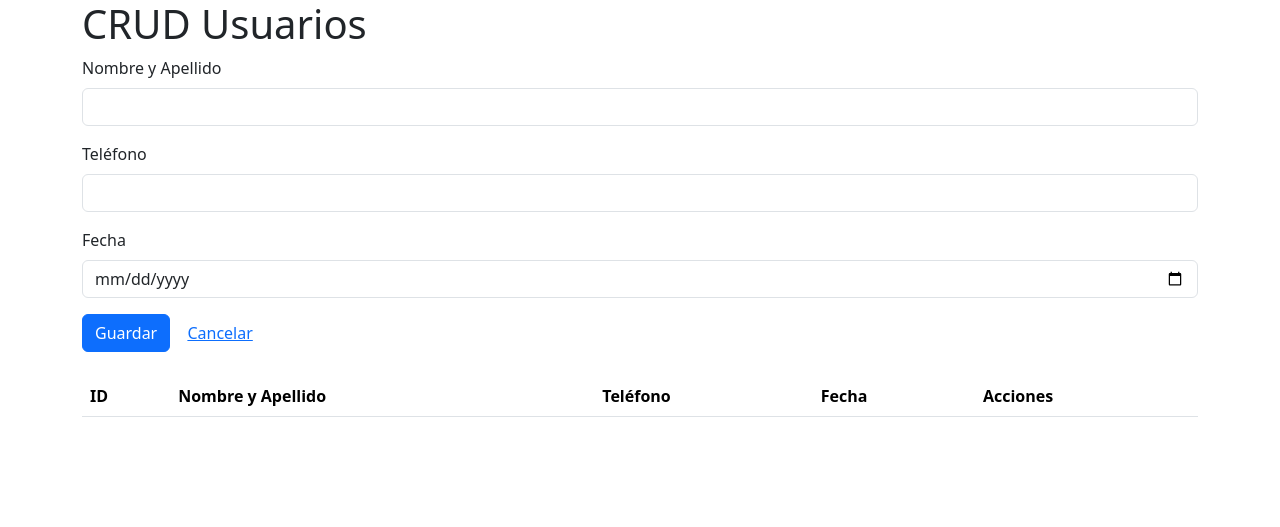
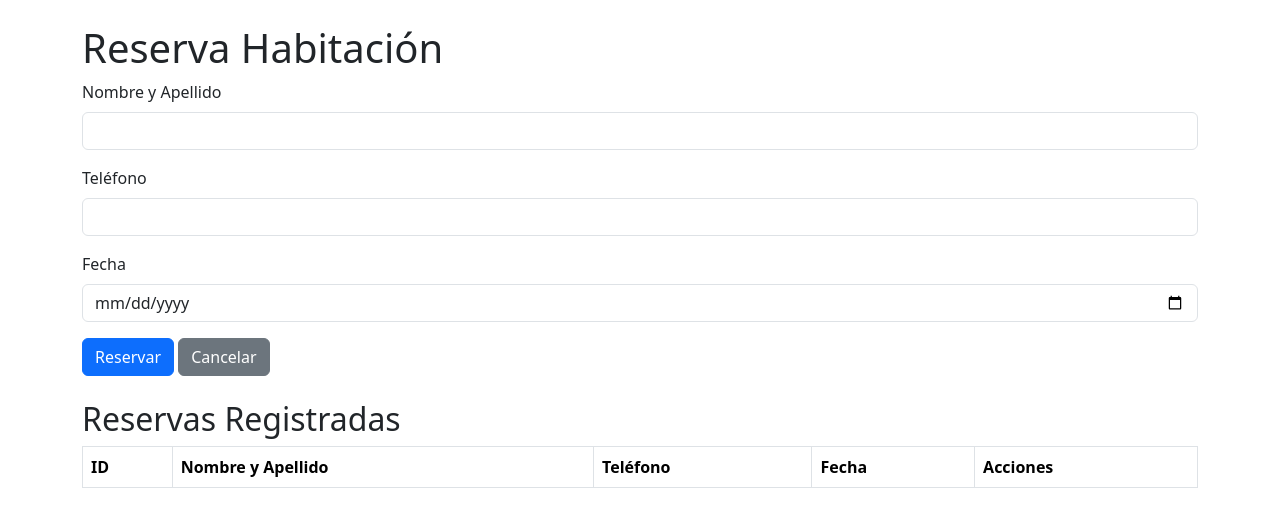
Before and after one commit to Cesar9911/ActividadesArquitecturadeSoftware, a Flask app: page / in a window 1280 px wide. Shown: the top 527 px of the page. Run offline with Flask 3, Linux system fonts and the light colour scheme; data that the repository does not hold is empty; some libraries are stand-ins or nearby versions.

Commit message:
Update app.html

```diff
--- a/templates/app.html
+++ b/templates/app.html
@@ -3,36 +3,36 @@
 <head>
     <meta charset="UTF-8">
     <meta name="viewport" content="width=device-width, initial-scale=1.0">
-    <title>CRUD Usuarios</title>
+    <title>Reserva Habitación</title>
     <link href="https://cdn.jsdelivr.net/npm/bootstrap@5.3.3/dist/css/bootstrap.min.css" rel="stylesheet">
     <script src="https://code.jquery.com/jquery-3.7.1.min.js"></script>
-    <script src="https://js.pusher.com/8.2.0/pusher.min.js"></script>
 </head>
 <body>
-    <div class="container">
-        <h1>CRUD Usuarios</h1>
+    <div class="container mt-4">
+        <h1>Reserva Habitación</h1>
 
-        <!-- Formulario para crear o actualizar usuarios -->
-        <form id="frmUsuario" method="post">
-            <input type="hidden" id="id_usuario" name="id_usuario">
+        <!-- Formulario para agregar/editar reserva -->
+        <form id="frmReserva" method="post">
+            <input type="hidden" id="id_reserva" name="id_reserva">
             <div class="mb-3">
                 <label for="nombre_apellido" class="form-label">Nombre y Apellido</label>
-                <input type="text" id="nombre_apellido" name="nombre_apellido" class="form-control">
+                <input type="text" id="nombre_apellido" name="nombre_apellido" class="form-control" required>
             </div>
             <div class="mb-3">
                 <label for="telefono" class="form-label">Teléfono</label>
-                <input type="text" id="telefono" name="telefono" class="form-control">
+                <input type="text" id="telefono" name="telefono" class="form-control" required>
             </div>
             <div class="mb-3">
                 <label for="fecha" class="form-label">Fecha</label>
-                <input type="date" id="fecha" name="fecha" class="form-control">
+                <input type="date" id="fecha" name="fecha" class="form-control" required>
             </div>
-            <button id="guardar" class="btn btn-primary">Guardar</button>
-            <button type="reset" class="btn btn-link">Cancelar</button>
+            <button type="submit" class="btn btn-primary">Reservar</button>
+            <button type="reset" class="btn btn-secondary">Cancelar</button>
         </form>
 
-        <!-- Tabla para mostrar los usuarios -->
-        <table class="table table-striped mt-4">
+        <!-- Tabla de reservas -->
+        <h2 class="mt-4">Reservas Registradas</h2>
+        <table class="table table-bordered">
             <thead>
                 <tr>
                     <th>ID</th>
@@ -42,25 +42,25 @@
                     <th>Acciones</th>
                 </tr>
             </thead>
-            <tbody id="tbodyUsuarios"></tbody>
+            <tbody id="tbodyReservas"></tbody>
         </table>
     </div>
 
     <script>
-        // Cargar usuarios al cargar la página
-        function cargarUsuarios() {
-            $.get("/usuarios", function (usuarios) {
-                $("#tbodyUsuarios").html("");
-                usuarios.forEach(function (usuario) {
-                    $("#tbodyUsuarios").append(`
+        // Función para cargar la lista de reservas
+        function cargarReservas() {
+            $.get("/reservas", function (reservas) {
+                $("#tbodyReservas").html("");
+                reservas.forEach(function (reserva) {
+                    $("#tbodyReservas").append(`
                         <tr>
-                            <td>${usuario.Id_Usuario}</td>
-                            <td>${usuario.Nombre_Apellido}</td>
-                            <td>${usuario.Telefono}</td>
-                            <td>${usuario.Fecha}</td>
+                            <td>${reserva.Id_Reserva}</td>
+                            <td>${reserva.Nombre_Apellido}</td>
+                            <td>${reserva.Telefono}</td>
+                            <td>${reserva.Fecha}</td>
                             <td>
-                                <button class="btn btn-primary btn-editar" data-id="${usuario.Id_Usuario}">Editar</button>
-                                <button class="btn btn-danger btn-eliminar" data-id="${usuario.Id_Usuario}">Eliminar</button>
+                                <button class="btn btn-warning btn-editar" data-id="${reserva.Id_Reserva}">Editar</button>
+                                <button class="btn btn-danger btn-eliminar" data-id="${reserva.Id_Reserva}">Eliminar</button>
                             </td>
                         </tr>
                     `);
@@ -68,45 +68,39 @@
             });
         }
 
-        // Editar usuario
-        $(document).on("click", ".btn-editar", function () {
-            const id_usuario = $(this).data("id");
-            $.get(`/usuarios/editar?id=${id_usuario}`, function (usuario) {
-                $("#id_usuario").val(usuario.Id_Usuario);
-                $("#nombre_apellido").val(usuario.Nombre_Apellido);
-                $("#telefono").val(usuario.Telefono);
-                $("#fecha").val(usuario.Fecha);
+        // Cargar reservas al iniciar la página
+        $(document).ready(function () {
+            cargarReservas();
+
+            // Manejar el formulario de guardar
+            $("#frmReserva").submit(function (event) {
+                event.preventDefault();
+                $.post("/reservas/guardar", $(this).serialize(), function (response) {
+                    cargarReservas();
+                    $("#frmReserva").trigger("reset");
+                });
             });
-        });
 
-        // Eliminar usuario
-        $(document).on("click", ".btn-eliminar", function () {
-            if (!confirm("¿Seguro que deseas eliminar este usuario?")) return;
-            const id_usuario = $(this).data("id");
-            $.post("/usuarios/eliminar", { id: id_usuario }, function () {
-                cargarUsuarios();
+            // Editar reserva
+            $(document).on("click", ".btn-editar", function () {
+                const id_reserva = $(this).data("id");
+                $.get("/reservas/editar", { id_reserva: id_reserva }, function (reserva) {
+                    $("#id_reserva").val(reserva.Id_Reserva);
+                    $("#nombre_apellido").val(reserva.Nombre_Apellido);
+                    $("#telefono").val(reserva.Telefono);
+                    $("#fecha").val(reserva.Fecha);
+                });
             });
-        });
 
-        // Guardar o actualizar usuario
-        $("#frmUsuario").submit(function (event) {
-            event.preventDefault();
-            const url = $("#id_usuario").val() ? "/usuarios/guardar" : "/usuarios/guardar";
-            $.post(url, $(this).serialize(), function () {
-                $("#frmUsuario").get(0).reset();
-                cargarUsuarios();
-            });
-        });
-
-        // Cargar usuarios al inicio
-        $(document).ready(function () {
-            cargarUsuarios();
-
-            // Pusher para actualizaciones en tiempo real
-            const pusher = new Pusher("970a7d4d6af4b86adcc6", { cluster: "us2" });
-            const channel = pusher.subscribe("canalUsuarios");
-            channel.bind("actualizacion", function () {
-                cargarUsuarios();
+            // Eliminar reserva
+            $(document).on("click", ".btn-eliminar", function () {
+                if (!confirm("¿Estás seguro de eliminar esta reserva?")) {
+                    return;
+                }
+                const id_reserva = $(this).data("id");
+                $.post("/reservas/eliminar", { id_reserva: id_reserva }, function () {
+                    cargarReservas();
+                });
             });
         });
     </script>
```
